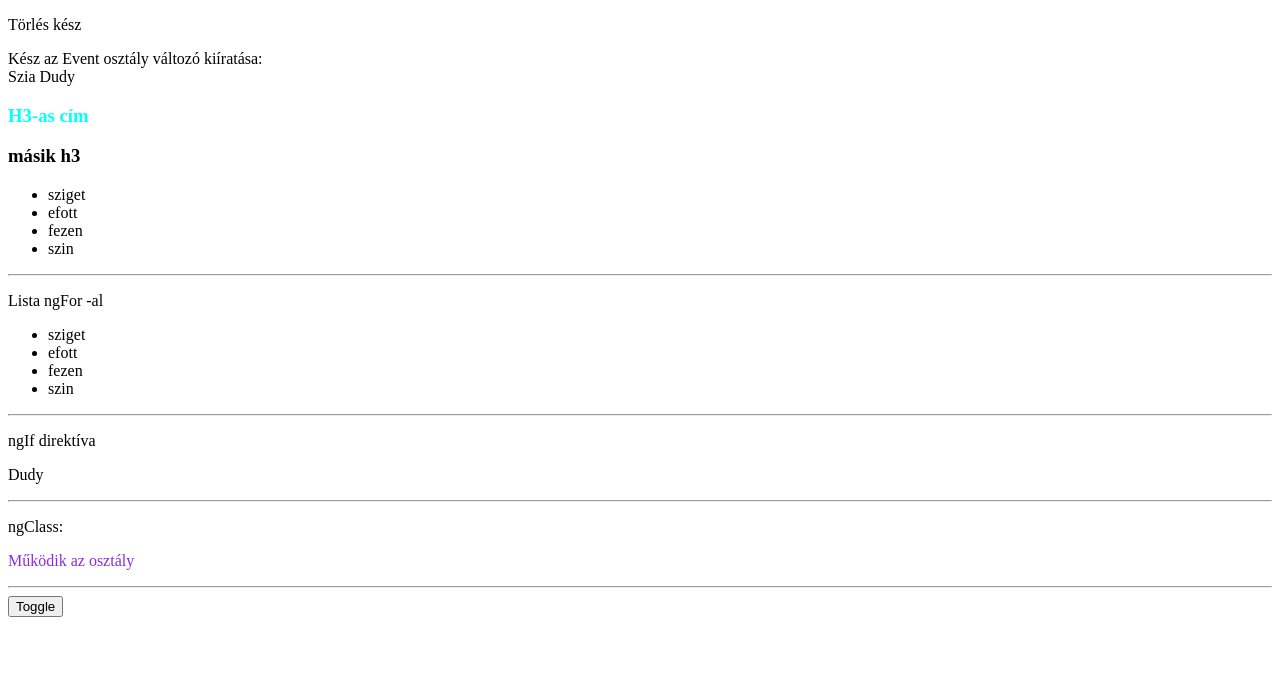
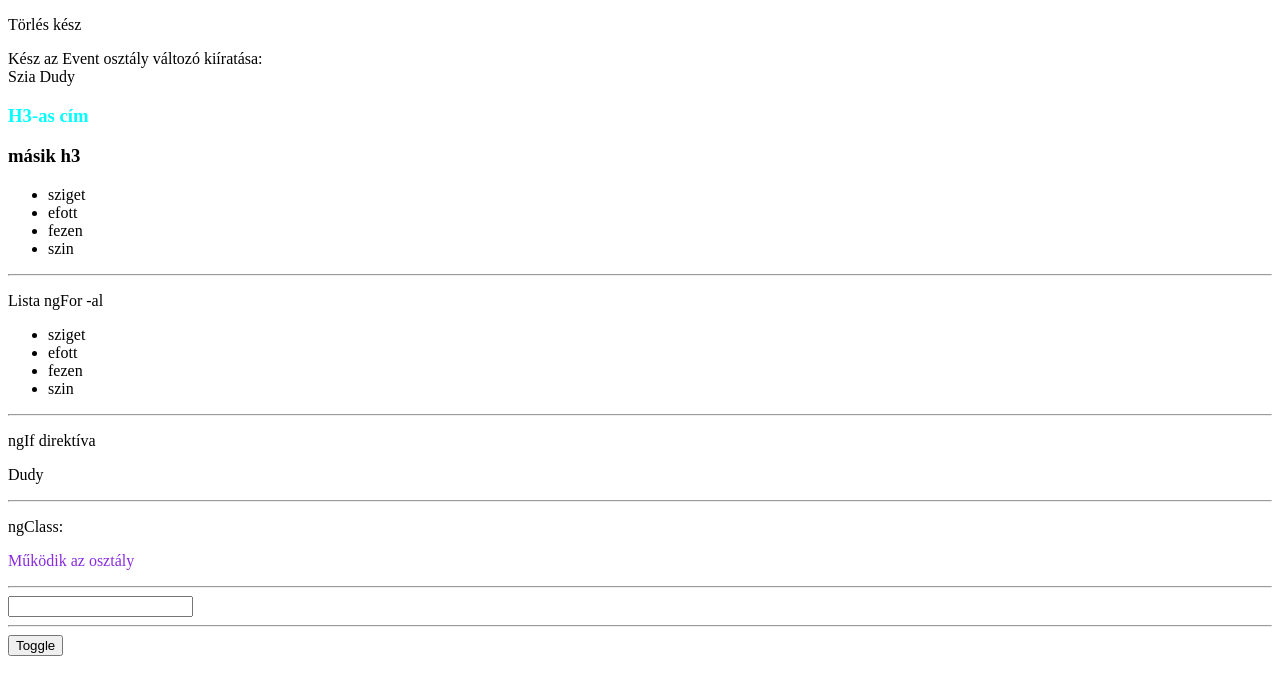
Before and after one commit to dudy2017/basicComponentAndTemplating, an Angular app: page / in a window 1280 px wide. Shown: the top 694 px of the page. Built offline with nearby package versions, Linux system fonts and the light colour scheme.

Commit message:
input mező adatkötés

```diff
--- a/src/app/app.component.html
+++ b/src/app/app.component.html
@@ -28,7 +28,15 @@
   <p>Működik az osztály</p>
 </div>
 
+
 <hr>
+
+<input type="text" [(ngModel)]="inputContent">
+<div>
+  {{inputContent}}
+</div>
+<hr>
+
 <!--esemény elkapása-->
 <button (click)="toggle()"
   (mouseover)="demo($event)"
--- a/src/app/app.component.ts
+++ b/src/app/app.component.ts
@@ -9,9 +9,11 @@ export class AppComponent {
   title = 'app';
   events = ['sziget', 'efott', 'fezen', 'szin'];
   show = true;
+  inputContent:string;
 
   toggle() {
     this.show = !this.show; /*a show változó értékét megváltoztatja az ellentétére ( true/false )*/
+    this.inputContent="ez az input értéke";
   }
 
   demo(ev: MouseEvent) {
--- a/src/app/app.module.ts
+++ b/src/app/app.module.ts
@@ -4,6 +4,7 @@ import { NgModule } from '@angular/core';
 
 import { AppComponent } from './app.component';
 import { EventComponent } from './event/event.component';
+import {FormsModule} from '@angular/forms';
 
 
 @NgModule({
@@ -12,7 +13,8 @@ import { EventComponent } from './event/event.component';
     EventComponent
   ],
   imports: [
-    BrowserModule
+    BrowserModule,
+    FormsModule
   ],
   providers: [],
   bootstrap: [AppComponent]
```
